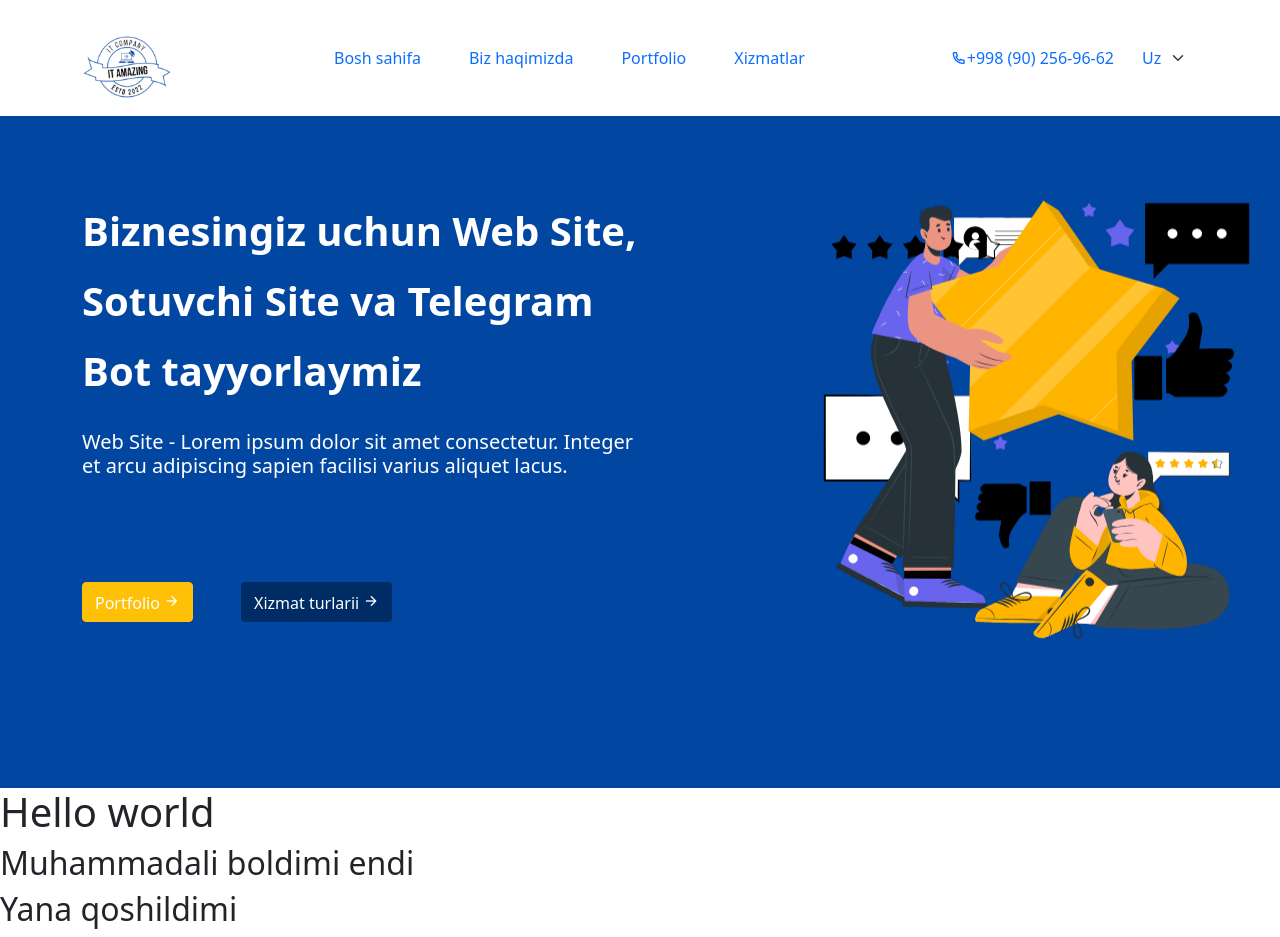
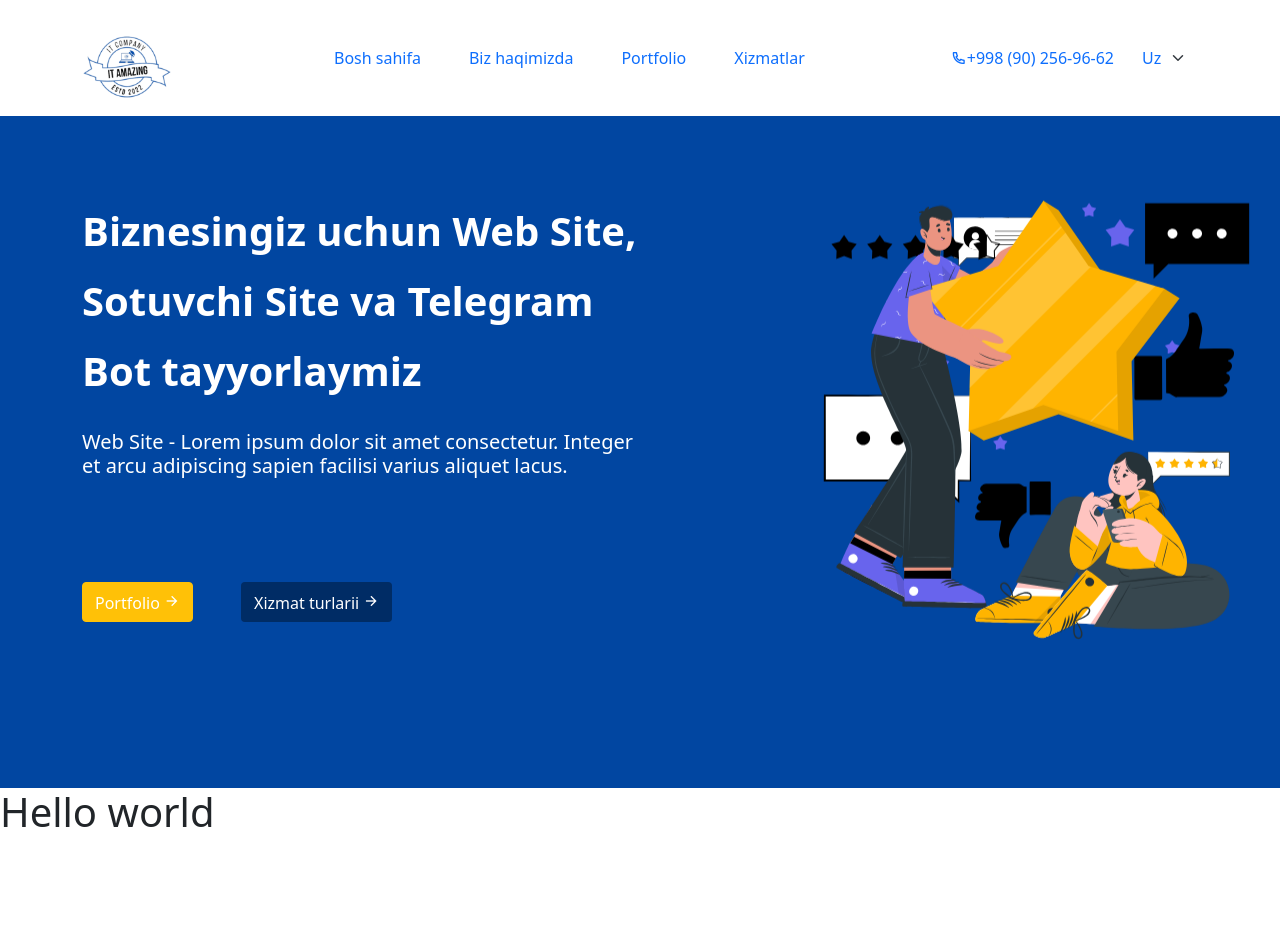
Before and after one commit to Wertualistic/IT-Amazing, a React (Create React App) app: page / in a window 1280 px wide. After the commit the page ends 844 px from the top, so only its background shows below. Built offline with nearby package versions, Linux system fonts and the light colour scheme.

Commit message:
Revert "Add word"

```diff
--- a/src/components/Products.jsx
+++ b/src/components/Products.jsx
@@ -4,8 +4,6 @@ function Products() {
   return (
     <div>
       <h1>Hello world</h1>
-      <h2>Muhammadali boldimi endi</h2>
-      <h2>Yana qoshildimi</h2>
     </div>
   )
 }
```
